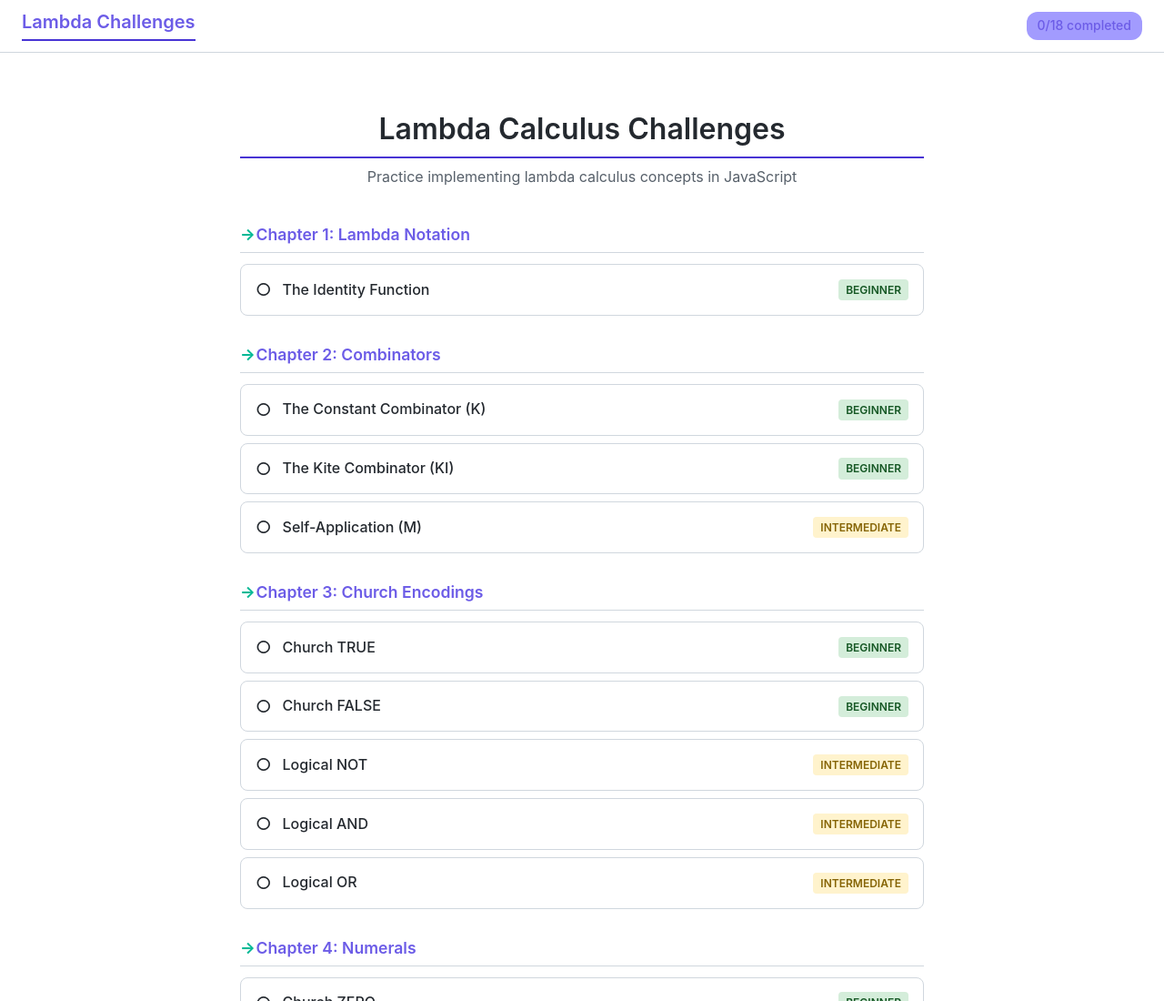
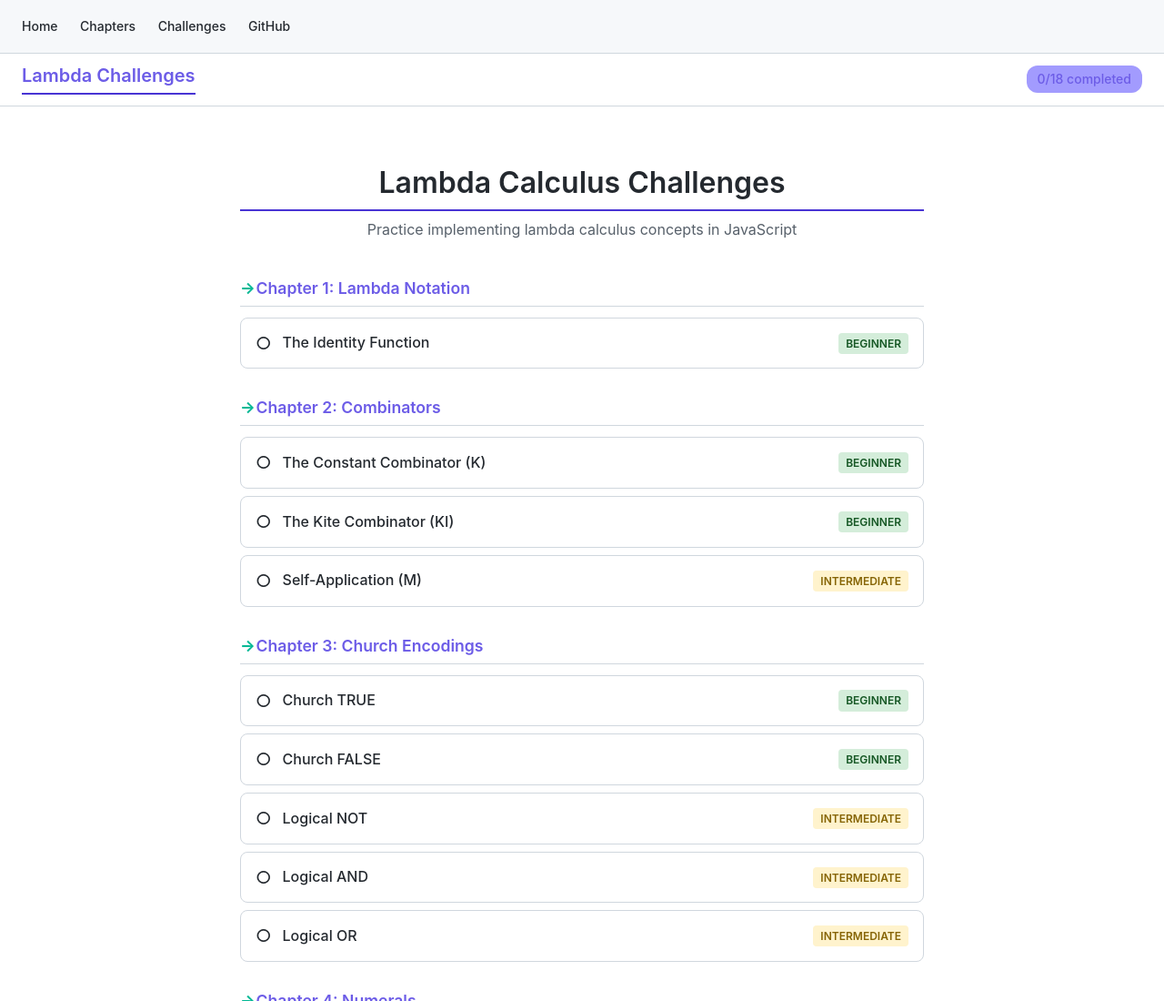
Before and after one commit to mawaha/lambda, a website: page docs/challenges/index.html in a window 1280 px wide. Shown: the top 1100 px of the page at 91% size. Drawn offline with Linux system fonts and the light colour scheme.

Commit message:
feat: add consistent navigation to challenges page

```diff
--- a/docs/challenges/index.html
+++ b/docs/challenges/index.html
@@ -321,6 +321,12 @@
 		})
 
 		app.innerHTML = `
+			<div class="nav">
+				<a href="../index.html">Home</a>
+				<a href="../index.html#chapters">Chapters</a>
+				<a href="#">Challenges</a>
+				<a href="https://github.com/mawaha/lambda" target="_blank">GitHub</a>
+			</div>
 			<header class="challenge-header">
 				<h1><a href="#">Lambda Challenges</a></h1>
 				<div class="header-controls">
@@ -360,6 +366,12 @@
 		const nextChallenge = challengeIndex < challenges.length - 1 ? challenges[challengeIndex + 1] : null
 
 		app.innerHTML = `
+			<div class="nav">
+				<a href="../index.html">Home</a>
+				<a href="../index.html#chapters">Chapters</a>
+				<a href="#">Challenges</a>
+				<a href="https://github.com/mawaha/lambda" target="_blank">GitHub</a>
+			</div>
 			<header class="challenge-header">
 				<h1><a href="#">Lambda Challenges</a></h1>
 				<div class="header-controls">
--- a/docs/challenges/style.css
+++ b/docs/challenges/style.css
@@ -10,6 +10,12 @@
 	display: flex;
 	flex-direction: column;
 	min-height: 100vh;
+}
+
+/* Override nav for full-width layout */
+.nav {
+	margin: 0;
+	padding: 16px 24px;
 }
 
 /* Header */
```
